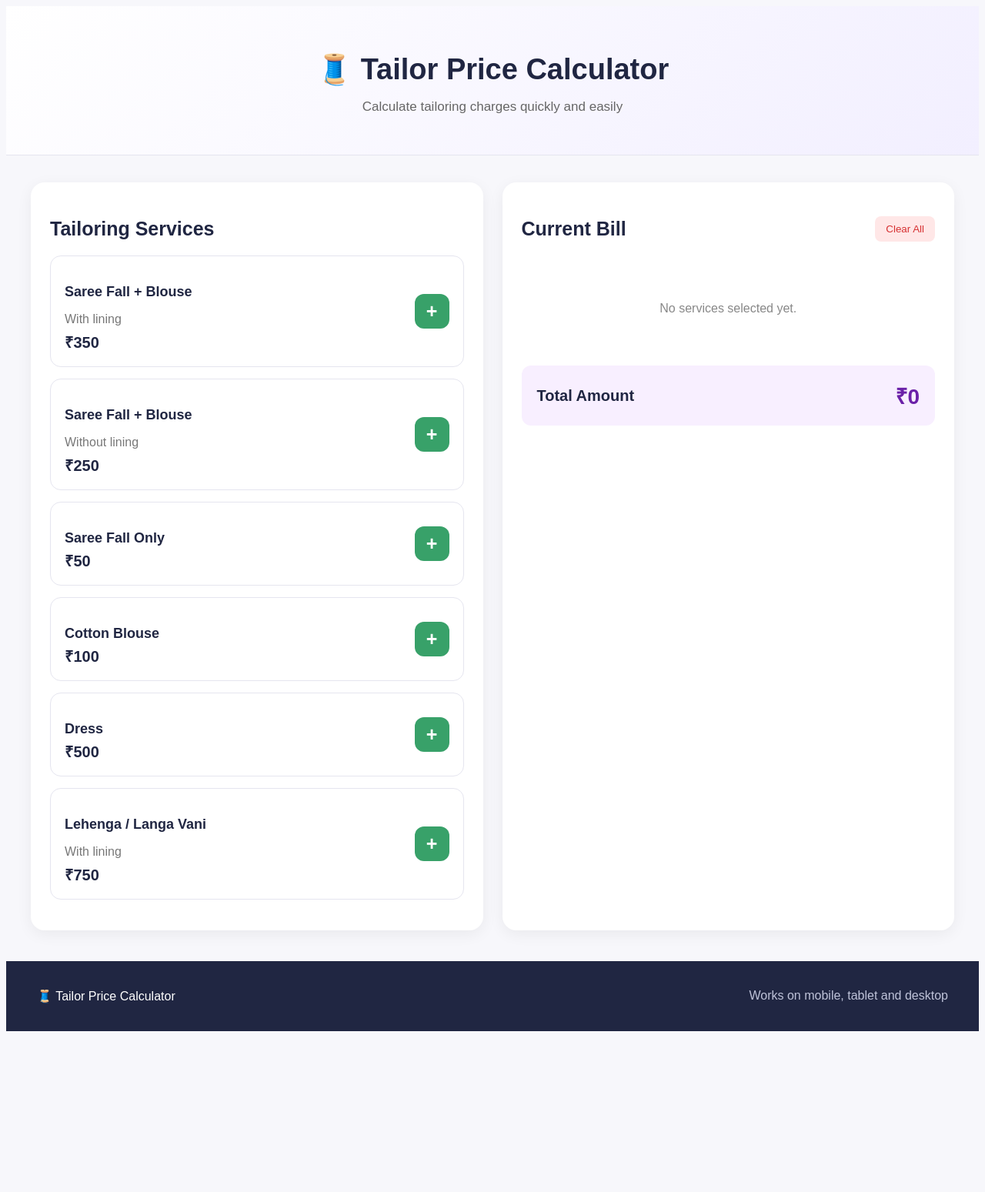
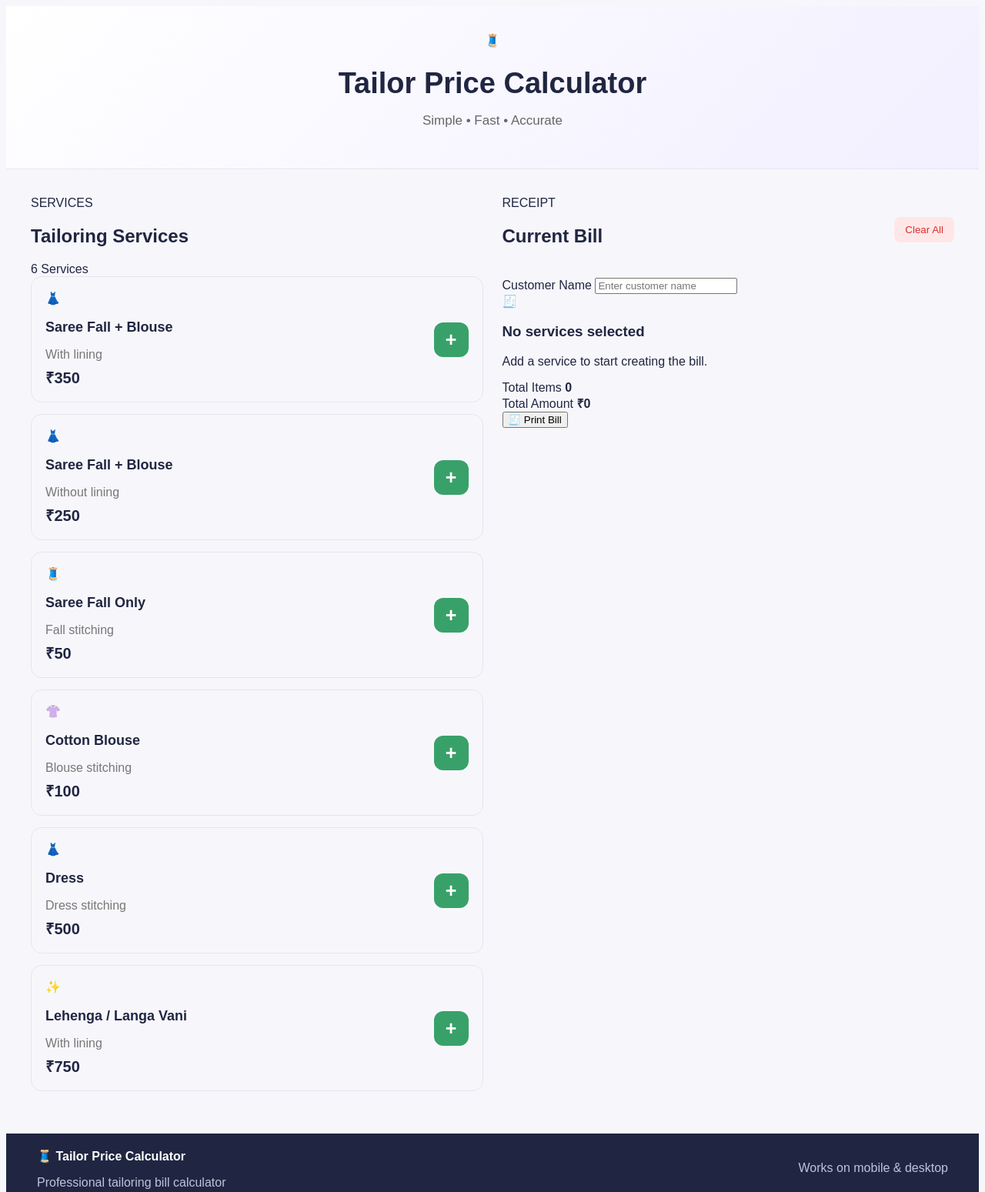
Before and after one commit to bharathpinninti761-ship-it/tailor-price-calculator, a plain HTML site: page index.html in a window 1280 px wide. Shown: the top 1549 px of the page at 77% size. Before the commit the page ends 1348 px from the top, so only its background shows below. Drawn offline with Linux system fonts and the light colour scheme.

Commit message:
Professional website redesign

```diff
--- a/index.html
+++ b/index.html
@@ -11,81 +11,137 @@
 
 <body>
 
-    <header>
-        <h1>🧵 Tailor Price Calculator</h1>
-        <p>Calculate tailoring charges quickly and easily</p>
+    <header class="top-header">
+
+        <div class="brand">
+            <div class="brand-icon">🧵</div>
+
+            <div>
+                <h1>Tailor Price Calculator</h1>
+                <p>Simple • Fast • Accurate</p>
+            </div>
+        </div>
+
     </header>
 
 
-    <main>
+    <main class="container">
 
-        <!-- Services Section -->
-        <section class="services">
+        <!-- SERVICES -->
 
+        <section class="services-section">
+
+            <div class="section-heading">
+                <div>
+                    <span class="eyebrow">SERVICES</span>
                     <h2>Tailoring Services</h2>
+                </div>
+
+                <span class="service-count">6 Services</span>
+            </div>
+
 
             <div class="service-list">
 
                 <div class="service">
+
+                    <div class="service-info">
+                        <div class="service-icon">👗</div>
+
                         <div>
                             <h3>Saree Fall + Blouse</h3>
                             <p>With lining</p>
                             <strong>₹350</strong>
                         </div>
+                    </div>
 
-                    <button>+</button>
+                    <button class="add-button" aria-label="Add service">+</button>
+
                 </div>
 
 
                 <div class="service">
+
+                    <div class="service-info">
+                        <div class="service-icon">👗</div>
+
                         <div>
                             <h3>Saree Fall + Blouse</h3>
                             <p>Without lining</p>
                             <strong>₹250</strong>
                         </div>
+                    </div>
 
-                    <button>+</button>
+                    <button class="add-button" aria-label="Add service">+</button>
+
                 </div>
 
 
                 <div class="service">
+
+                    <div class="service-info">
+                        <div class="service-icon">🧵</div>
+
                         <div>
                             <h3>Saree Fall Only</h3>
+                            <p>Fall stitching</p>
                             <strong>₹50</strong>
                         </div>
+                    </div>
 
-                    <button>+</button>
+                    <button class="add-button" aria-label="Add service">+</button>
+
                 </div>
 
 
                 <div class="service">
+
+                    <div class="service-info">
+                        <div class="service-icon">👚</div>
+
                         <div>
                             <h3>Cotton Blouse</h3>
+                            <p>Blouse stitching</p>
                             <strong>₹100</strong>
                         </div>
+                    </div>
 
-                    <button>+</button>
+                    <button class="add-button" aria-label="Add service">+</button>
+
                 </div>
 
 
                 <div class="service">
+
+                    <div class="service-info">
+                        <div class="service-icon">👗</div>
+
                         <div>
                             <h3>Dress</h3>
+                            <p>Dress stitching</p>
                             <strong>₹500</strong>
                         </div>
+                    </div>
 
-                    <button>+</button>
+                    <button class="add-button" aria-label="Add service">+</button>
+
                 </div>
 
 
                 <div class="service">
+
+                    <div class="service-info">
+                        <div class="service-icon">✨</div>
+
                         <div>
                             <h3>Lehenga / Langa Vani</h3>
                             <p>With lining</p>
                             <strong>₹750</strong>
                         </div>
+                    </div>
 
-                    <button>+</button>
+                    <button class="add-button" aria-label="Add service">+</button>
+
                 </div>
 
             </div>
@@ -93,31 +149,74 @@
         </section>
 
 
-        <!-- Bill Section -->
-        <section class="bill">
+        <!-- BILL -->
+
+        <section class="bill-section">
 
             <div class="bill-header">
+
+                <div>
+                    <span class="eyebrow">RECEIPT</span>
                     <h2>Current Bill</h2>
+                </div>
 
-                <button id="clearButton">
+                <button id="clearButton" class="clear-button">
                     Clear All
                 </button>
+
+            </div>
+
+
+            <div class="customer-box">
+
+                <label for="customerName">
+                    Customer Name
+                </label>
+
+                <input
+                    type="text"
+                    id="customerName"
+                    placeholder="Enter customer name"
+                >
+
             </div>
 
 
             <div id="billItems">
 
-                <p class="empty-message">
-                    No services selected yet.
+                <div class="empty-state">
+
+                    <div class="empty-icon">🧾</div>
+
+                    <h3>No services selected</h3>
+
+                    <p>
+                        Add a service to start creating the bill.
                     </p>
 
                 </div>
 
+            </div>
 
-            <div class="total">
+
+            <div class="bill-summary">
+
+                <div class="summary-row">
+                    <span>Total Items</span>
+                    <strong id="totalItems">0</strong>
+                </div>
+
+                <div class="total-row">
                     <span>Total Amount</span>
                     <strong id="totalAmount">₹0</strong>
                 </div>
+
+            </div>
+
+
+            <button id="printButton" class="print-button">
+                🧾 Print Bill
+            </button>
 
         </section>
 
@@ -125,8 +224,14 @@
 
 
     <footer>
-        <p>🧵 Tailor Price Calculator</p>
-        <p>Works on mobile, tablet and desktop</p>
+
+        <div>
+            <strong>🧵 Tailor Price Calculator</strong>
+            <p>Professional tailoring bill calculator</p>
+        </div>
+
+        <p>Works on mobile & desktop</p>
+
     </footer>
 
 
```
Lines whose indentation alone changed are shown as unchanged.
